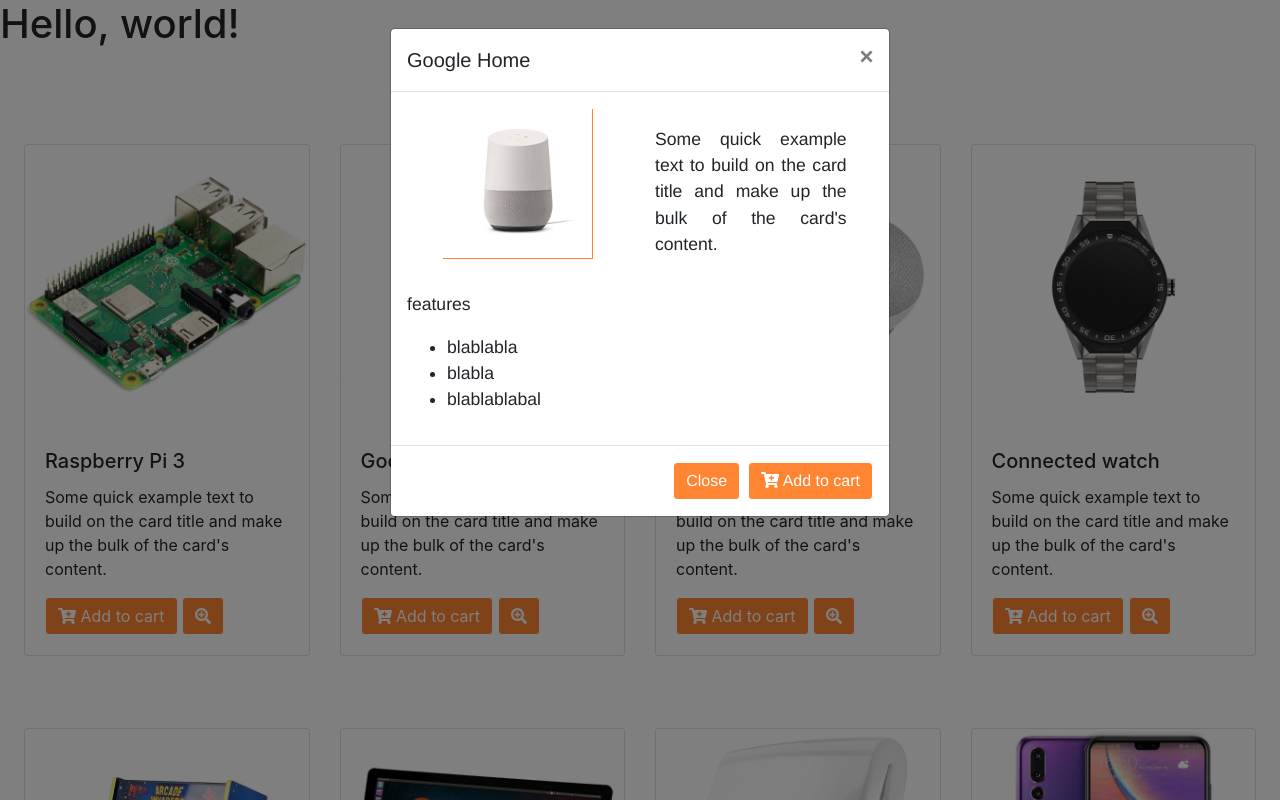
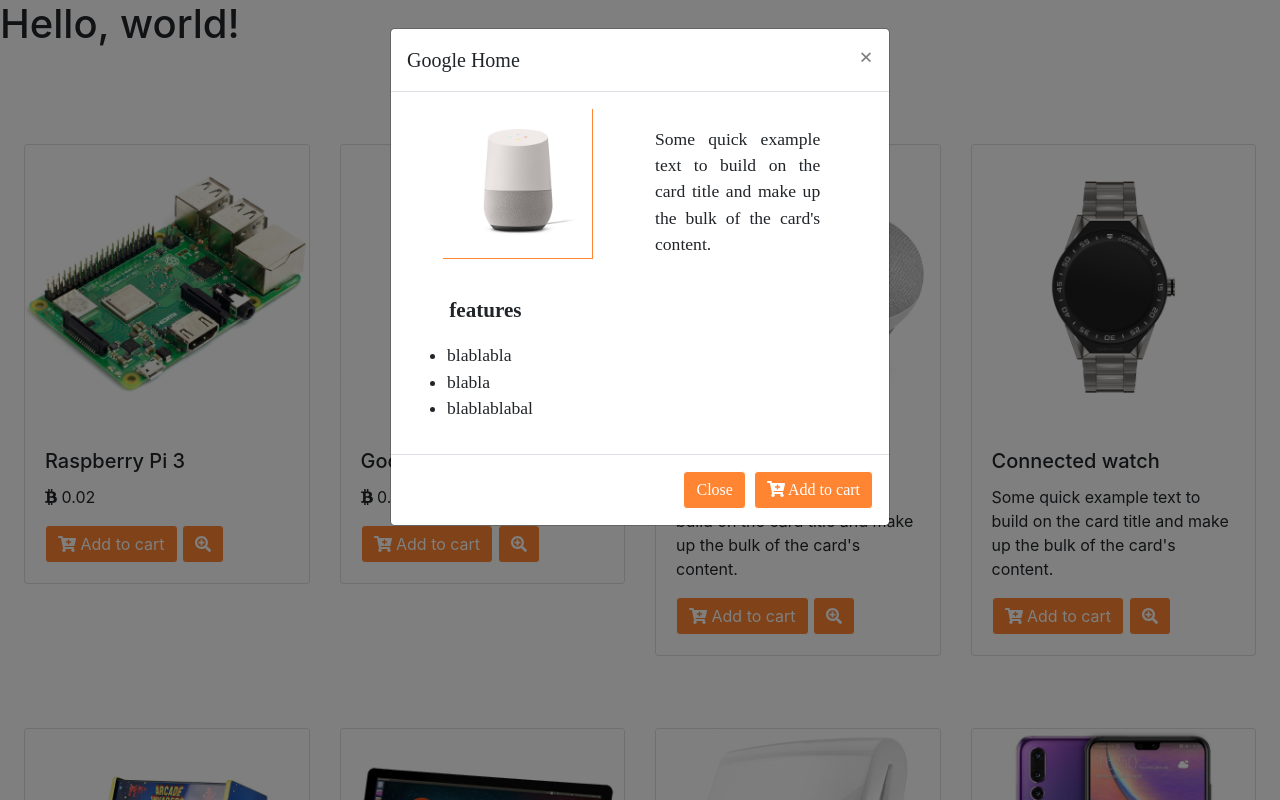
Before and after one commit to WildCodeSchool/orleans-0219-php-wildbazar2, a PHP site: page /categories-tech.html in a window 1280 px wide, after a click that opens the changed part. Run offline with PHP 8.4, Linux system fonts and the light colour scheme.

Commit message:
update html, css branch tech

```diff
--- a/categories-tech.html
+++ b/categories-tech.html
@@ -29,7 +29,7 @@
 	  			<img src=" images/raspberryPi.JPG" class="card-img-top" alt="...">
 	 			<div class="card-body">
 				    <h5 class="card-title">Raspberry Pi 3</h5>
-				    <p class="card-text">Some quick example text to build on the card title and make up the bulk of the card's content.</p>
+				    <p class="card-text"><i class="fab fa-btc"></i>  0.02</p>
 				    <a href="#" class="btn btn-primary"><i class="fas fa-cart-plus"></i>  Add to cart</a>
 					 <button type="button" class="btn btn-primary" data-toggle="modal" data-target="#raspi"><i class="fas fa-search-plus"></i>
 </button>
@@ -41,7 +41,7 @@
 			 <img src=" images/googleHome.jpg" class="card-img-top" alt="...">
 				 <div class="card-body">
 			    	 <h5 class="card-title">Google Home</h5>
-			    	 <p class="card-text">Some quick example text to build on the card title and make up the bulk of the card's content.</p>
+			    	 <p class="card-text"><i class="fab fa-btc"></i>  0.045</p>
 			    	 <a href="#" class="btn btn-primary"><i class="fas fa-cart-plus"></i>  Add to cart</a>
 					 <button type="button" class="btn btn-primary" data-toggle="modal" data-target="#googleHome"><i class="fas fa-search-plus"></i>
 </button>
@@ -195,7 +195,7 @@
         </div>
         <div class="row">
         	<div class="col-6">
-        		<p>features</p>
+        		<p class="features">features</p>
         		<ul>
         			<li>blablabla</li>
         			<li>blabla</li>
@@ -232,7 +232,7 @@
         </div>
         <div class="row">
         	<div class="col-6">
-        		<p>features</p>
+        		<p class="features">features</p>
         		<ul>
         			<li>blablabla</li>
         			<li>blabla</li>
@@ -269,7 +269,7 @@
         </div>
         <div class="row">
         	<div class="col-6">
-        		<p>features</p>
+        		<p class="features">features</p>
         		<ul>
         			<li>blablabla</li>
         			<li>blabla</li>
@@ -306,7 +306,7 @@
         </div>
         <div class="row">
         	<div class="col-6">
-        		<p>features</p>
+        		<p class="features">features</p>
         		<ul>
         			<li>blablabla</li>
         			<li>blabla</li>
@@ -343,7 +343,7 @@
         </div>
         <div class="row">
         	<div class="col-6">
-        		<p>features</p>
+        		<p class="features">features</p>
         		<ul>
         			<li>blablabla</li>
         			<li>blabla</li>
@@ -380,7 +380,7 @@
         </div>
         <div class="row">
         	<div class="col-6">
-        		<p>features</p>
+        		<p class="features">features</p>
         		<ul>
         			<li>blablabla</li>
         			<li>blabla</li>
@@ -417,7 +417,7 @@
         </div>
         <div class="row">
         	<div class="col-6">
-        		<p>features</p>
+        		<p class="features">features</p>
         		<ul>
         			<li>blablabla</li>
         			<li>blabla</li>
@@ -454,7 +454,7 @@
         </div>
         <div class="row">
         	<div class="col-6">
-        		<p>features</p>
+        		<p class="features">features</p>
         		<ul>
         			<li>blablabla</li>
         			<li>blabla</li>
@@ -491,7 +491,7 @@
         </div>
         <div class="row">
         	<div class="col-6">
-        		<p>features</p>
+        		<p class="features">features</p>
         		<ul>
         			<li>blablabla</li>
         			<li>blabla</li>
@@ -528,7 +528,7 @@
         </div>
         <div class="row">
         	<div class="col-6">
-        		<p>features</p>
+        		<p class="features">features</p>
         		<ul>
         			<li>blablabla</li>
         			<li>blabla</li>
@@ -565,7 +565,7 @@
         </div>
         <div class="row">
         	<div class="col-6">
-        		<p>features</p>
+        		<p class="features">features</p>
         		<ul>
         			<li>blablabla</li>
         			<li>blabla</li>
@@ -602,7 +602,7 @@
         </div>
         <div class="row">
         	<div class="col-6">
-        		<p>features</p>
+        		<p class="features">features</p>
         		<ul>
         			<li>blablabla</li>
         			<li>blabla</li>
--- a/style.css
+++ b/style.css
@@ -22,7 +22,7 @@
 }
 
 .modal {
-	font-family: arimo;
+	font-family: Arimo-Regular;
 	font-size: 1.1em;
 }
 
@@ -34,8 +34,12 @@
 }
 .modal-body p {
 	padding-top: 1em;
-	padding-right: 1.5em;
+	padding-right: 3em;
 	text-align: justify;
 }
 
-.modal-body .features{}
+.modal-body .features{
+	margin-left: 2em;
+	font-weight: bold;
+	font-size: 1.2em;
+}
```
Also changed, not shown: fonts/Arimo-Regular.ttf (added), fonts/LibreBaskerville-Regular.ttf (added).
